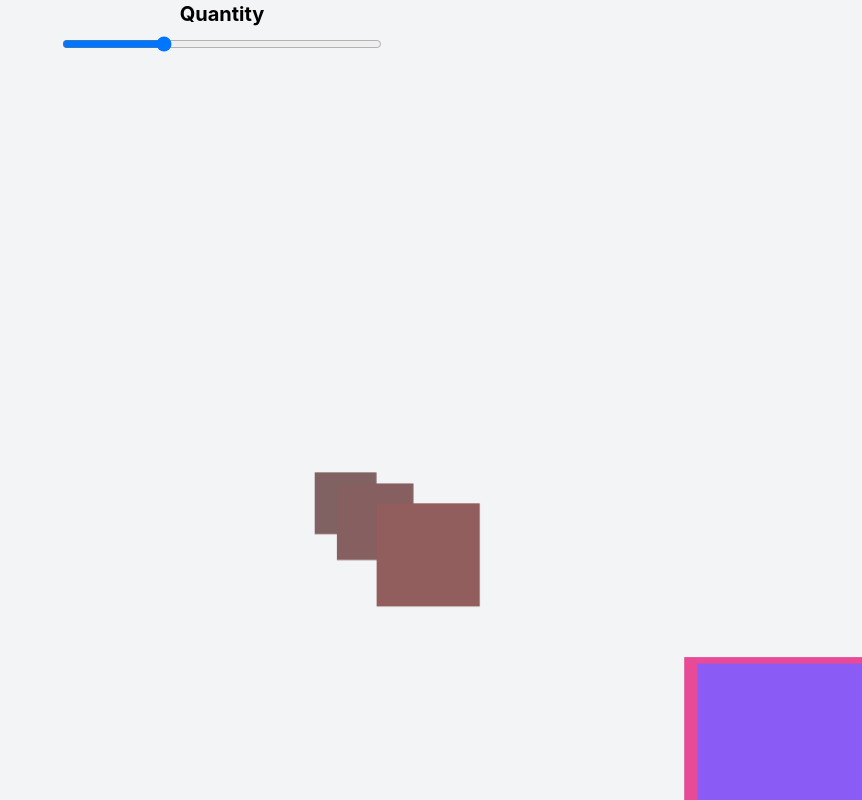
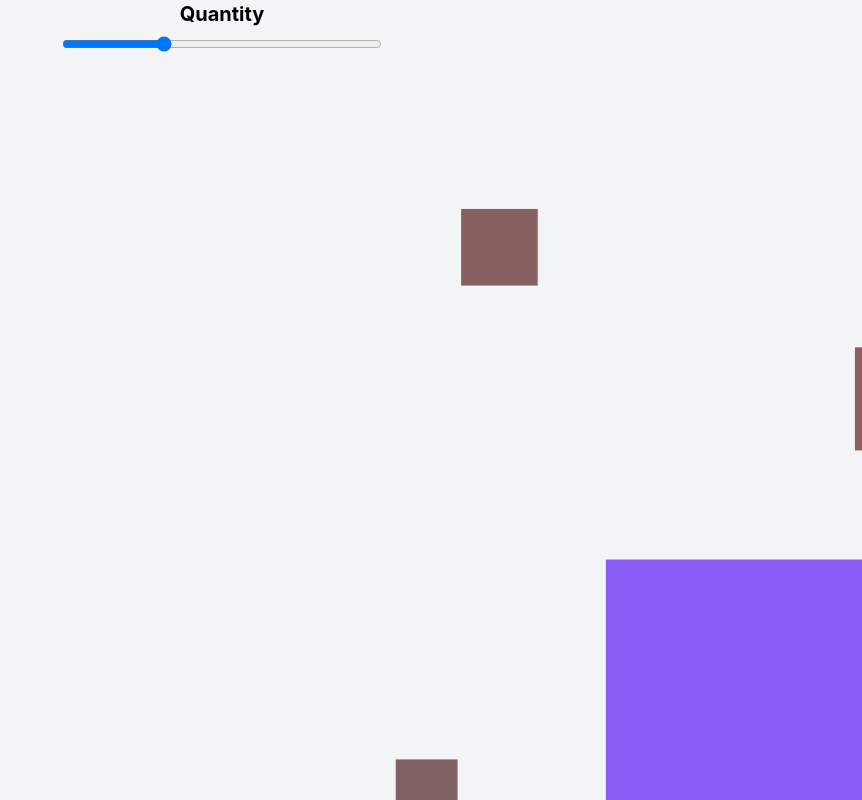
Before and after one commit to EmilyBonar/perspective, a React (Vite) app: page / in a window 1280 px wide. Shown: the whole page, without its empty margins (418-1280 px from the left). Built offline with nearby package versions, Linux system fonts and the light colour scheme.

Commit message:
Tweaking values

```diff
--- a/src/App.tsx
+++ b/src/App.tsx
@@ -45,6 +45,7 @@ function App() {
 	}, [mousePos, size]);
 
 	useEffect(() => {
+		if (!size.height) return;
 		if (moveables.length > number) {
 			setMoveables((prev) => prev.slice(0, -(moveables.length - number)));
 		} else if (moveables.length < number) {
@@ -53,7 +54,7 @@ function App() {
 				...generateMoveables(number - moveables.length),
 			]);
 		}
-	}, [number, moveables.length]);
+	}, [number, moveables.length, size.height]);
 
 	const generateMoveables = (quantity: number): Moveable[] => {
 		const moveableArr = [];
@@ -66,8 +67,8 @@ function App() {
 	const generateMoveable = (): Moveable => {
 		return {
 			position: {
-				x: (Math.random() - 0.5) * (size.width ?? 0) * 0.75,
-				y: (Math.random() - 0.5) * (size.height ?? 0) * 0.75,
+				x: (Math.random() - 0.5) * (size.width ?? 1366) * 0.75,
+				y: (Math.random() - 0.5) * (size.height ?? 784) * 0.75,
 				z: Math.random() * 2 - 1,
 			},
 			color: colors[Math.floor(Math.random() * colors.length)],
@@ -124,16 +125,16 @@ const Moveable: React.FC<MoveableProps> = ({
 	const domTarget = useRef(null);
 	const [basePos, setBasePos] = useState<Position>(initialState.position);
 	const [{ x, y, scale }, api] = useSpring(() => ({
-		x: 0,
-		y: 0,
+		x: basePos.x - (mousePos.x / 2) * (1 + (basePos.z ?? 1)),
+		y: basePos.y - (mousePos.y / 2) * (1 + (basePos.z ?? 1)),
 		scale: 1,
 		config: { mass: 5, tension: 350, friction: 40 },
 	}));
 
 	useEffect(() => {
 		api({
-			x: basePos.x - (mousePos.x / 2) * (1 + (basePos.z ?? 0)),
-			y: basePos.y - (mousePos.y / 2) * (1 + (basePos.z ?? 0)),
+			x: basePos.x - (mousePos.x / 2) * (1 + (basePos.z ?? 1)),
+			y: basePos.y - (mousePos.y / 2) * (1 + (basePos.z ?? 1)),
 			scale: zToScale(basePos.z),
 		});
 	}, [mousePos, basePos]);
@@ -148,8 +149,8 @@ const Moveable: React.FC<MoveableProps> = ({
 			e.preventDefault();
 			setBasePos((prev) => {
 				return {
-					x: (e as MouseEvent).x - (screenSize?.width ?? 0) / 2,
-					y: (e as MouseEvent).y - (screenSize?.height ?? 0) / 2,
+					x: (e as MouseEvent).x - (screenSize.width ?? 1366) / 2,
+					y: (e as MouseEvent).y - (screenSize.height ?? 784) / 2,
 					z: prev.z,
 				};
 			});
@@ -161,7 +162,6 @@ const Moveable: React.FC<MoveableProps> = ({
 		e.preventDefault();
 		setBasePos((prev) => {
 			let newZ = clamp((prev.z ?? 0) - e.deltaY / 1000, -0.95, 1);
-			console.log(newZ);
 			return { x: prev.x, y: prev.y, z: newZ };
 		});
 	}, []);
```
